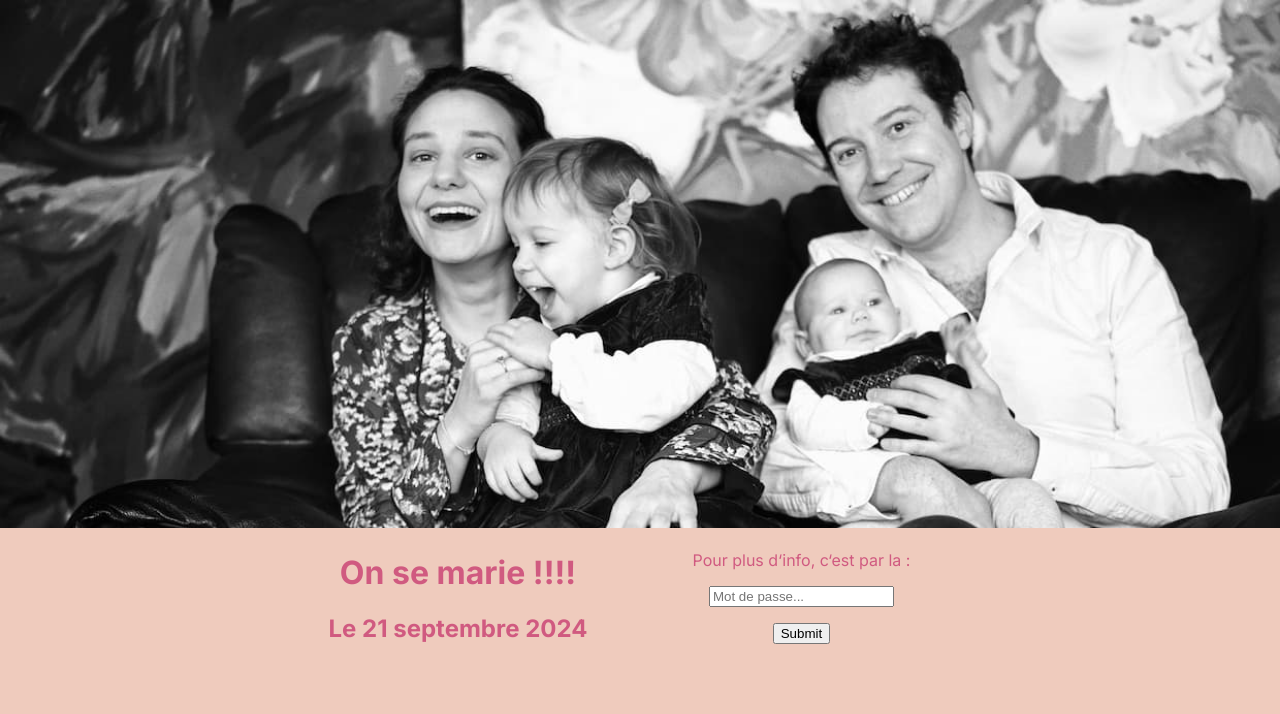
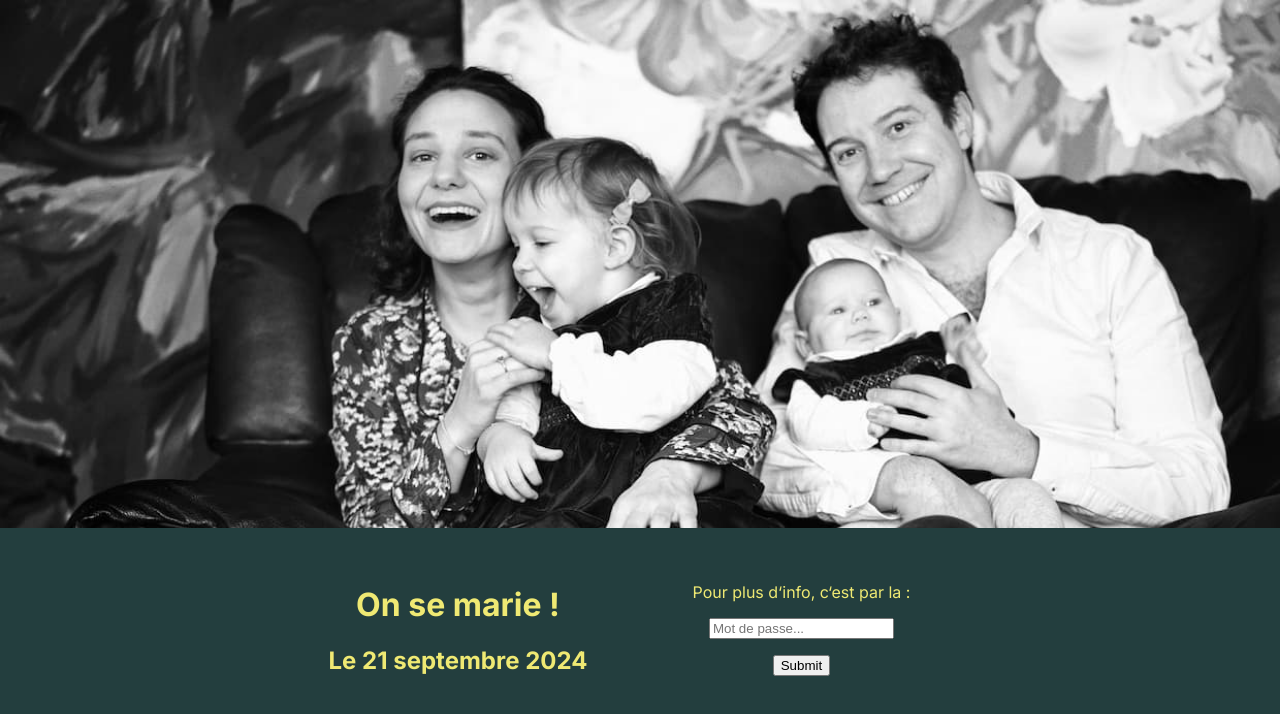
Before and after one commit to desoindx/mariage, a Next.js app: page / in a window 1280 px wide. Shown: the top 714 px of the page. Built offline with nearby package versions, Linux system fonts and the light colour scheme; no server answers.

Commit message:
fix: color

```diff
--- a/src/app/api/route.ts
+++ b/src/app/api/route.ts
@@ -8,7 +8,7 @@ export async function POST(request: Request) {
   const password = data.password;
 
   if (
-    process.env.MAIN_PAGE_PASSWORD !== password ||
+    process.env.MAIN_PAGE_PASSWORD !== password &&
     process.env.SECOND_PAGE_PASSWORD !== password
   ) {
     return new Response("incorrect password", {
--- a/src/app/global.css
+++ b/src/app/global.css
@@ -1,5 +1,5 @@
 body {
-  background-color: #EFCBBD;
-  color: #D05A80;
+  background-color: rgb(35, 62, 62);
+  color: #EFE973;
   margin: 0;
 }
--- a/src/app/page.tsx
+++ b/src/app/page.tsx
@@ -12,6 +12,11 @@ export default function Home() {
     loginCookies &&
     bcrypt.compareSync(process.env.MAIN_PAGE_PASSWORD!, loginCookies.value);
 
+  console.log(
+    loginCookies,
+    loginCookies &&
+      bcrypt.compareSync(process.env.MAIN_PAGE_PASSWORD!, loginCookies.value)
+  );
   if (mainPage) {
     return (
       <main>
--- a/src/components/Form.module.css
+++ b/src/components/Form.module.css
@@ -4,6 +4,7 @@
   align-items: center;
   justify-content: center;
   flex-wrap: wrap;
+  margin-top: 2rem;
 }
 
 .info {
@@ -11,6 +12,7 @@
 }
 
 .form {
+  position: relative;
   display: flex;
   flex-direction: column;
   align-items: center;
@@ -18,3 +20,9 @@
   gap: 1rem;
   min-width: 300px;
 }
+
+.incorrect {
+  font-size: 0.875rem;
+  position: absolute;
+  bottom: -1.25rem;
+}
--- a/src/components/Form.tsx
+++ b/src/components/Form.tsx
@@ -9,6 +9,8 @@ const Form = () => {
   const [passwordIncorrect, setPasswordIncorrect] = useState(false);
 
   const handleSubmit = async (e: FormEvent<HTMLFormElement>) => {
+    e.preventDefault();
+    setPasswordIncorrect(false);
     const request = await fetch(`/api`, {
       body: JSON.stringify({ password }),
       headers: { "Content-Type": "application/json" },
@@ -28,7 +30,7 @@ const Form = () => {
       <div className={styles.container}>
         <div className={styles.info}>
           <div>
-            <h1>On se marie !!!!</h1>
+            <h1>On se marie !</h1>
             <h2>Le 21 septembre 2024</h2>
           </div>
         </div>
@@ -45,7 +47,9 @@ const Form = () => {
               onChange={(e) => setPassword(e.target.value)}
             />
             <button type="submit">Submit</button>
-            {passwordIncorrect && <div>Bien essayé...</div>}
+            {passwordIncorrect && (
+              <div className={styles.incorrect}>Bien essayé...</div>
+            )}
           </form>
         </div>
       </div>
```
